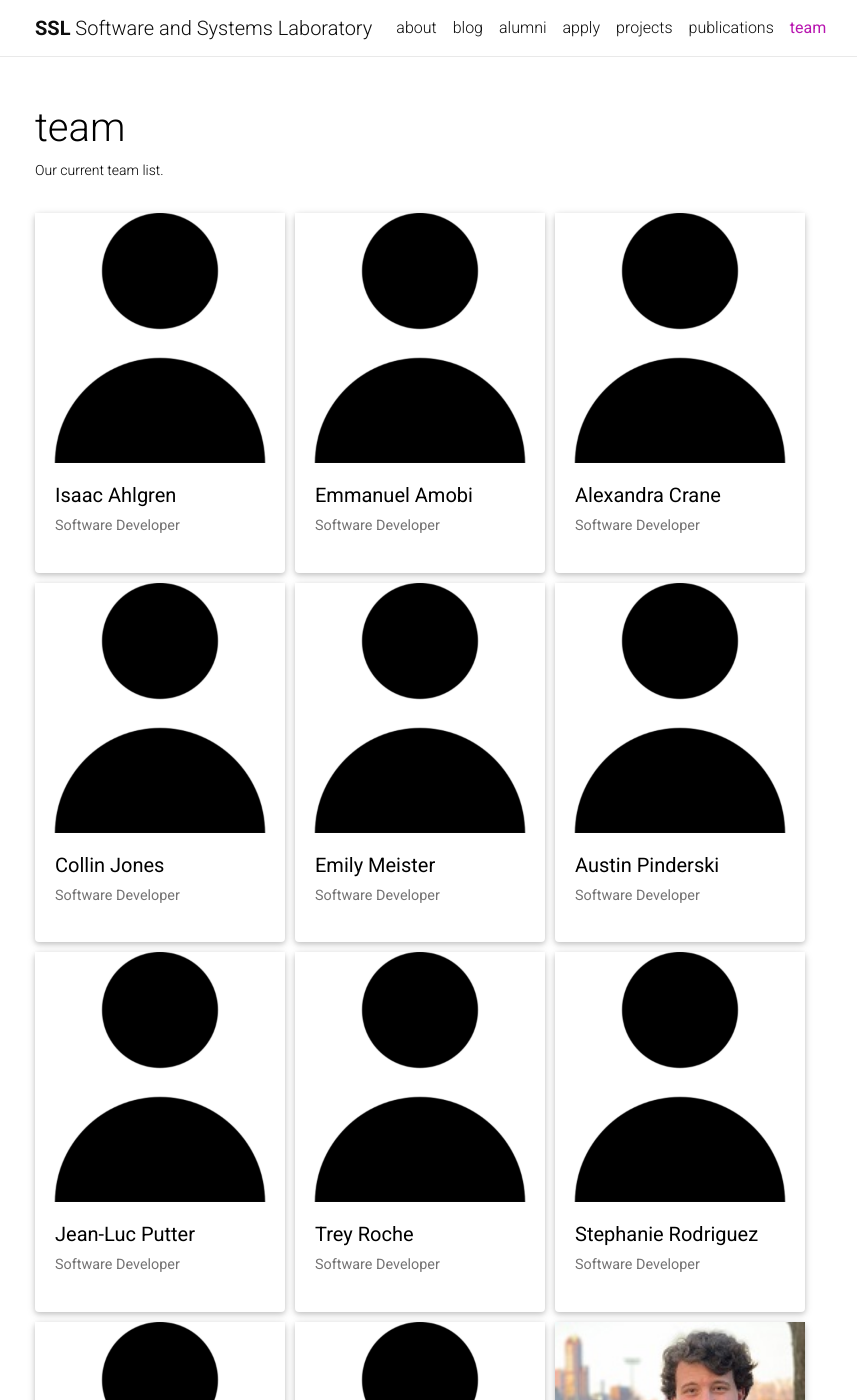
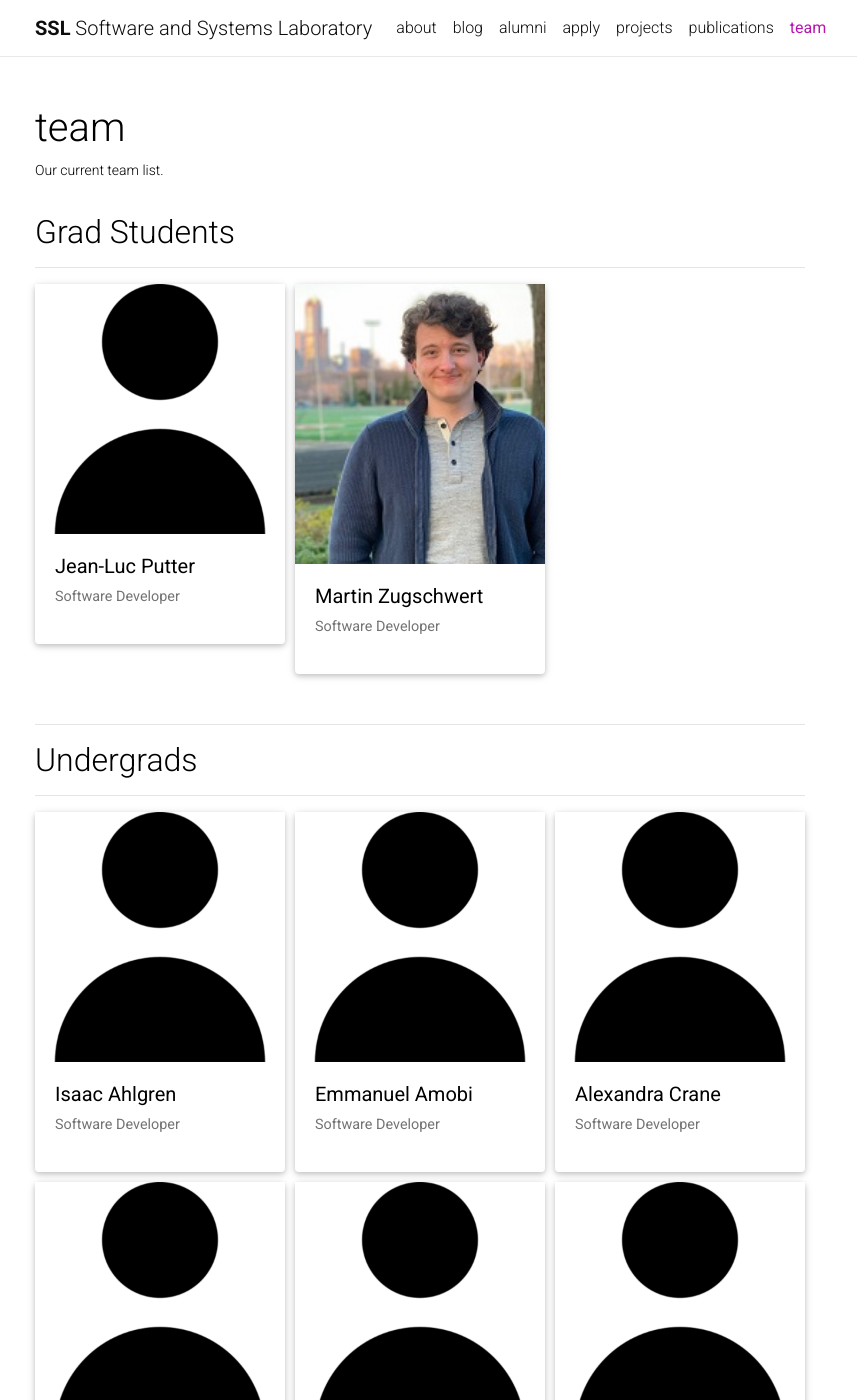
Before and after one commit to NicholasSynovic/LUC-SSL-Website, a Jekyll site: the page built from _pages/team.md, in a window 1280 px wide and 1400 px high. Shown: the whole window, without its empty margins (220-1077 px from the left). Built offline with Jekyll 4.4.1, drawn with Linux system fonts in a browser that asks for light colours; nearby versions of some CDN libraries; a style sheet for code colours, icons or effects is not loaded; some of the changed text lies outside the part shown.

Commit message:
Add undergrads to the page

```diff
--- a/_data/team.yml
+++ b/_data/team.yml
@@ -132,7 +132,6 @@
 - last: Zugschwert
   first: Martin
   gradeLevel: Graduate
-
   roles: Software Developer
   projects: Metrics Dashboard
   url:
--- a/_pages/team.md
+++ b/_pages/team.md
@@ -6,10 +6,15 @@ description: Our current team list.
 nav: true
 ---
 
-<!-- Team Projects Grid -->
+## Grad Students
+
+---
+
+<!-- Grad Students Projects Grid -->
 <div class="projects grid">
   {% assign sorted_team = site.data.team %}
   {% for team in sorted_team %}
+  {% if team.gradeLevel == "Graduate" %}
   <div class="grid-item">
     {% if team.redirect %}
     <a href="{{ team.redirect }}" target="_blank">
@@ -23,7 +28,6 @@ nav: true
         <div class="card-body">
           <h5>{{ team.first | append: " " | append: team.last }}</h5>
           <p class="card-text">{{ team.title }}</p>
-
           <div class="row ml-1 mr-1 p-0">
             {% if team.github %}
             <div class="github-icon">
@@ -37,6 +41,49 @@ nav: true
       </div>
     </a>
   </div>
+  {% endif %}
 {% endfor %}
+</div>
+<br>
 
+---
+
+## Undergrads
+
+---
+
+<!-- Grad Students Projects Grid -->
+<div class="projects grid">
+  {% assign sorted_team = site.data.team %}
+  {% for team in sorted_team %}
+  {% if team.gradeLevel == "Undergraduate" %}
+  <div class="grid-item">
+    {% if team.redirect %}
+    <a href="{{ team.redirect }}" target="_blank">
+    {% else %}
+    <a href="{{ team.url | relative_url }}">
+    {% endif %}
+      <div class="card hoverable">
+        {% if team.img %}
+        <img src="{{ team.img | relative_url }}" alt="team thumbnail">
+        {% endif %}
+        <div class="card-body">
+          <h5>{{ team.first | append: " " | append: team.last }}</h5>
+          <p class="card-text">{{ team.title }}</p>
+          <div class="row ml-1 mr-1 p-0">
+            {% if team.github %}
+            <div class="github-icon">
+              <div class="icon" data-toggle="tooltip" title="GitHub Profile">
+                <a href="{{ team.github }}" target="_blank"><i class="fab fa-github gh-icon"></i></a>
+              </div>
+            </div>
+            {% endif %}
+          </div>
+        </div>
+      </div>
+    </a>
+  </div>
+  {% endif %}
+{% endfor %}
 </div>
+<br>
```
